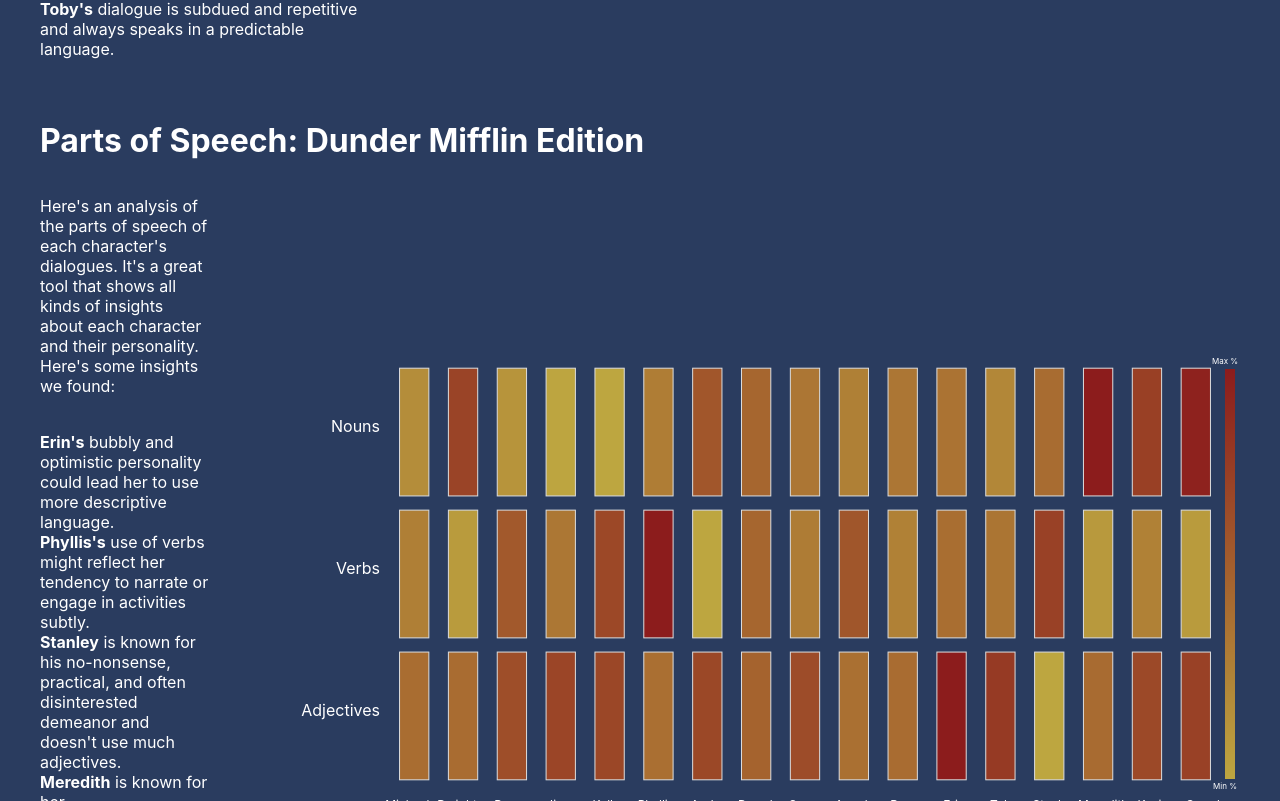
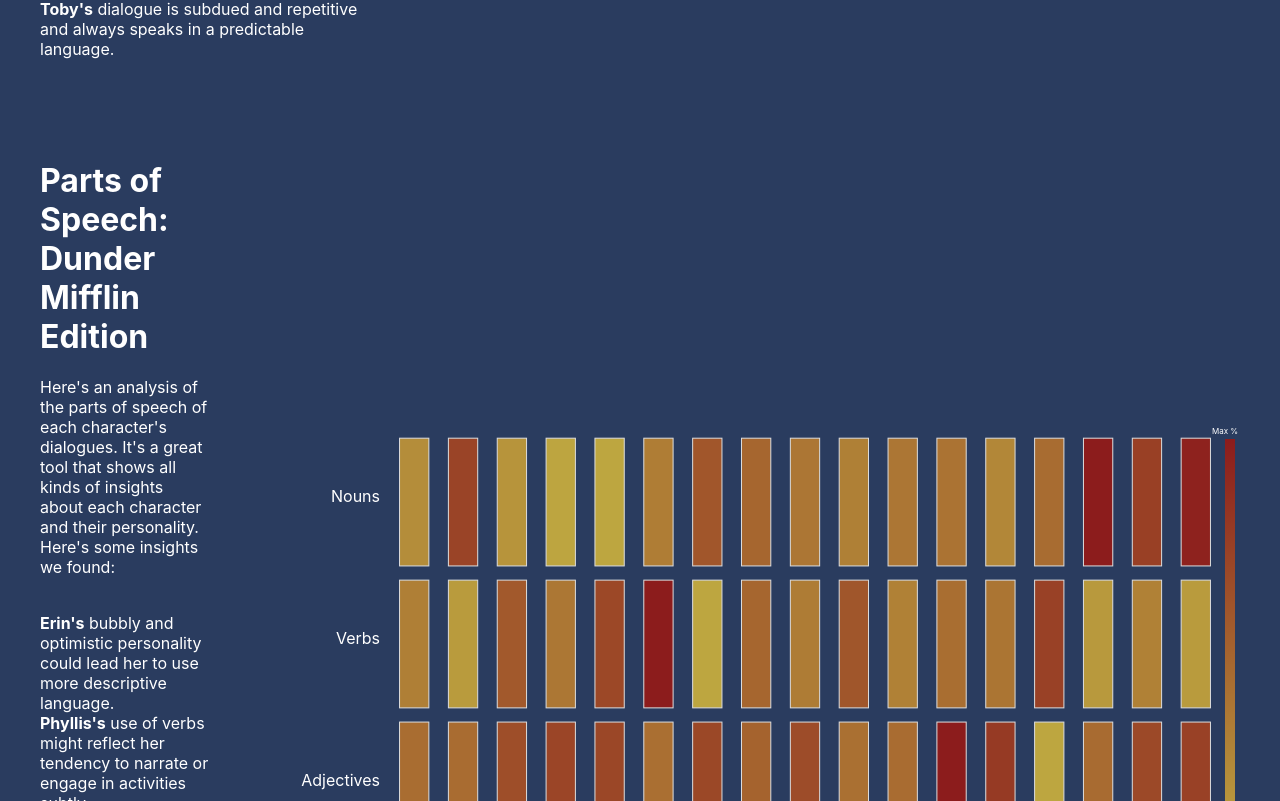
Before and after one commit to princessempel/DataVis-TheOffice, a React (Create React App) app in the folder dv-theoffice/: page / in a window 1280 px wide. Shown: the part 1959-2760 px from the top of the page. Built offline with nearby package versions, Linux system fonts and the light colour scheme.

Commit message:
moved heatmap heading

```diff
--- a/dv-theoffice/src/App.js
+++ b/dv-theoffice/src/App.js
@@ -67,10 +67,7 @@
       {/* <div className="linebarchart-container"> */}
       <TextAnalysis />
       {/* <div className="linebarchart-container"> */}
-      <div>
-        <h1 className="heading">Parts of Speech: Dunder Mifflin Edition</h1>
       <TextAnalysisHeatMap />
-      </div>
       {/* </div> */}
       {/* <div className="linebarchart-container"> */}
       <div className="container">
--- a/dv-theoffice/src/TextAnalysisHeatMap.js
+++ b/dv-theoffice/src/TextAnalysisHeatMap.js
@@ -20,7 +20,7 @@
   return (
     <div className='container'>
       <div className='text-analysis-insight '>
-        {/* <h1>Parts of Speech: Dunder Mifflin Edition</h1> */}
+        <h1>Parts of Speech: Dunder Mifflin Edition</h1>
         <p>Here's an analysis of the parts of speech of each character's dialogues. It's a great tool that shows all kinds of insights about each character and their personality. Here's some insights we found:</p><br></br>
         <b>Erin's</b> bubbly and optimistic personality could lead her to use more descriptive language.<br></br>
          <b>Phyllis's</b> use of verbs might reflect her tendency to narrate or engage in activities subtly.<br></br>
```
